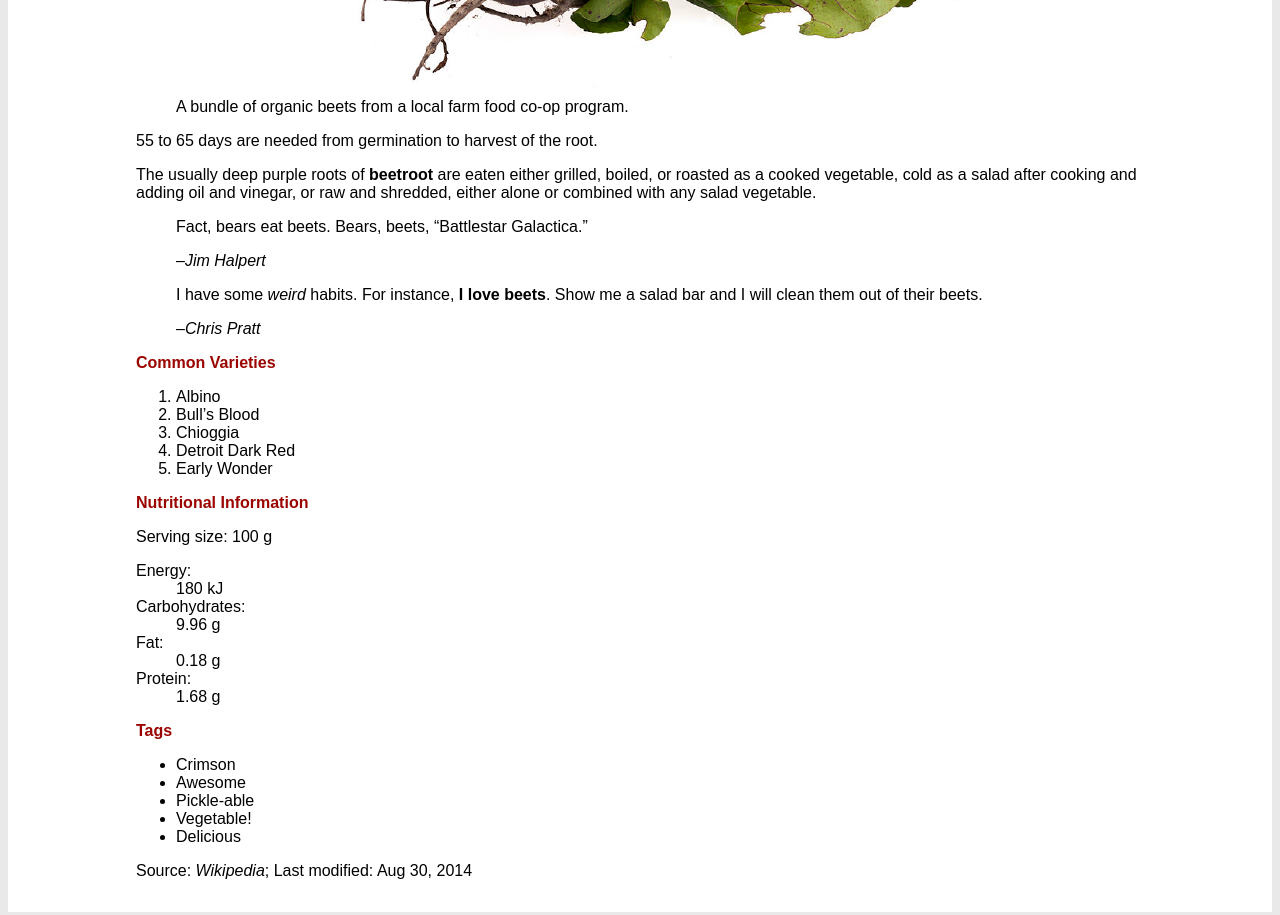
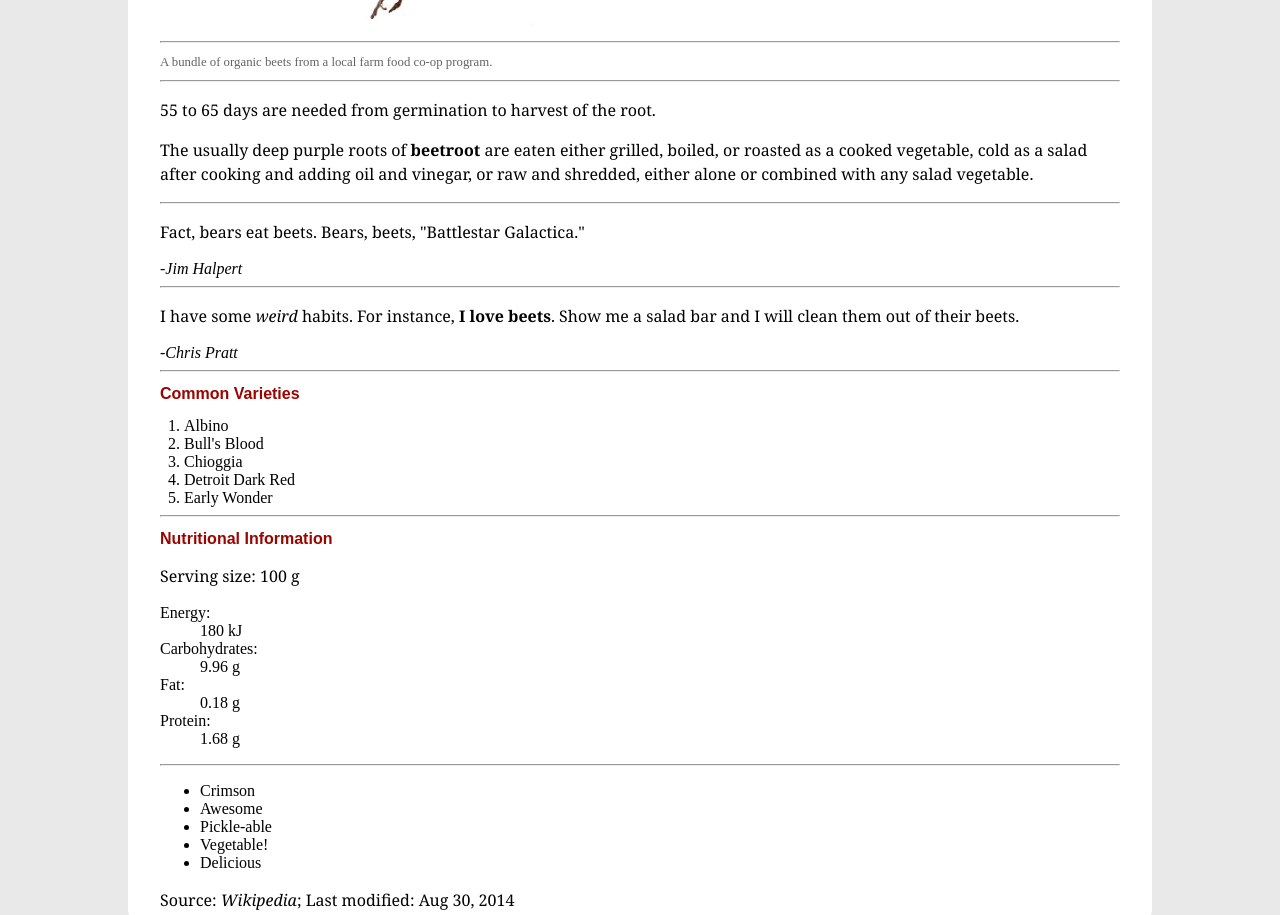
Before and after one commit to kaylatomkiewicz/dsn1678-exercise-0, a plain HTML site: page index.html in a window 1280 px wide. Shown: the part 660-1575 px from the top of the page. Drawn offline with Linux system fonts and the light colour scheme.

Commit message:
Major content styling changes.

```diff
--- a/css/general.css
+++ b/css/general.css
@@ -4,28 +4,70 @@ html {
 
 body {
 	background-color:#FFFFFF;
-	padding: 2rem 10%;
-	font-family: Arial; sans-serif;
+	margin: 2.5% 10%;
+	padding: .5rem 2.5%;
+	border-radius: 10px;
 }
 
 h1 {
 	color:#9A0500;
 	font-size: 1.5rem;
+	font-family: Arial; sans-serif;
+
 }
 
 h2 {
 	color:#9A0500;
 	font-size: 1rem;
+	font-family: Arial; sans-serif;
+
 }
 
 p {
 	font-size: 1rem;
+	line-height: 1.5rem;
+	font-family: Cambria, "Hoefler Text", "Liberation Serif", Times, "Times New Roman", serif;
 }
 
-figure-img {
+strong {
+	font-style: bold;
+}
+
+em {
+	font-style: italic;
+}
+
+figure {
+	padding: 0;
+	margin: 0;
+}
+
+figure,img {
 	width: 100%;
 }
 
-figure-figcaption {
-	font-size: .75rem;
+figure,figcaption {
+	font-size: .8rem;
+	line-height: 1.5rem;
+	color:#636363;
 }
+
+hr {
+	color:#BDBDBD;
+}
+
+blockquote {
+	padding: 0;
+	margin: 0;
+}
+
+blockquote, p, cite {
+}
+
+ol {
+	margin: 0 -1rem;
+}
+
+ol,li {
+	font-style: Arial, sans-serif;
+}
--- a/index.html
+++ b/index.html
@@ -9,9 +9,13 @@
 
 		<h1>Beetroot <i>(Beta vulgaris)</i></h1>
 
+       <hr>
+
         <figure>
        		<img src="images/beet-img.png" alt="Image of beets.">
+           <hr>
            <figcaption>A bundle of organic beets from a local farm food co-op program.</figcaption>
+           <hr>
         </figure>
 
            <p>55 to 65 days are needed from germination to harvest of the root.</p>
@@ -20,25 +24,33 @@
 cooked vegetable, cold as a salad after cooking and adding oil and vinegar, or raw and
 shredded, either alone or combined with any salad vegetable.</p>
 
+			<hr>
+
 			<blockquote>
-           	<p>Fact, bears eat beets. Bears, beets, “Battlestar Galactica.”</p>
-           		–<cite>Jim Halpert</cite>
+           	<p>Fact, bears eat beets. Bears, beets, "Battlestar Galactica."</p>
+           		-<cite>Jim Halpert</cite>
            </blockquote>
+
+           <hr>
 
            <blockquote>
            	<p>I have some <em>weird</em> habits. For instance, <strong>I love beets</strong>. Show me a salad bar and I will clean them out of their beets.</p>
-            		–<cite>Chris Pratt</cite>
+            		-<cite>Chris Pratt</cite>
            </blockquote>
+
+           <hr>
 
 			<h2>Common Varieties</h2>
 
             	<ol>
             		<li>Albino</li>
-                  <li>Bull’s Blood</li>
+                  <li>Bull's Blood</li>
                   <li>Chioggia</li>
                   <li>Detroit Dark Red</li>
                   <li>Early Wonder</li>
               </ol>
+
+           <hr>
 
 			<h2>Nutritional Information</h2>
 
@@ -55,8 +67,9 @@ shredded, either alone or combined with any salad vegetable.</p>
                   <dd><data>1.68 g</data></dd>
                </dl>
 
+           <hr>
+
            <footer>
-				<h2>Tags</h2>
                 <ul>
                     <li>Crimson</li>
                     <li>Awesome</li>
```
Lines whose indentation alone changed are shown as unchanged.
